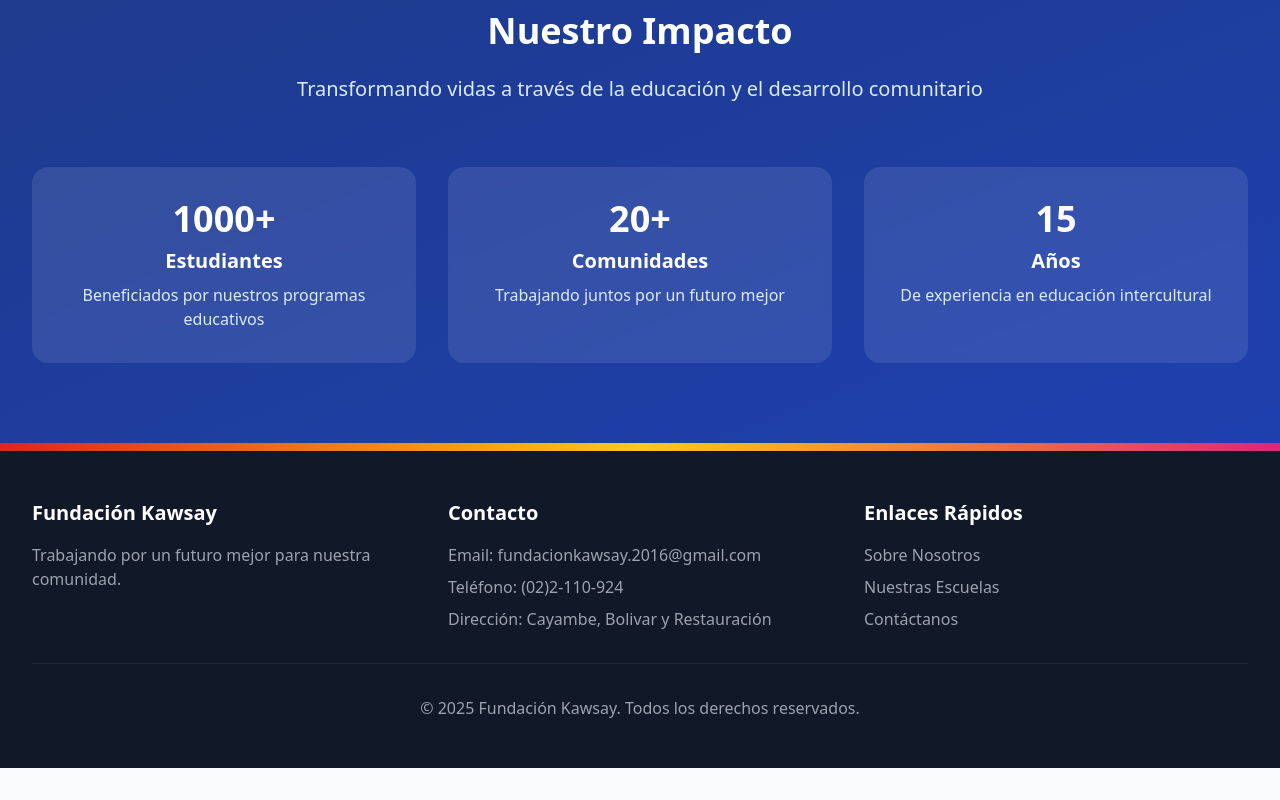
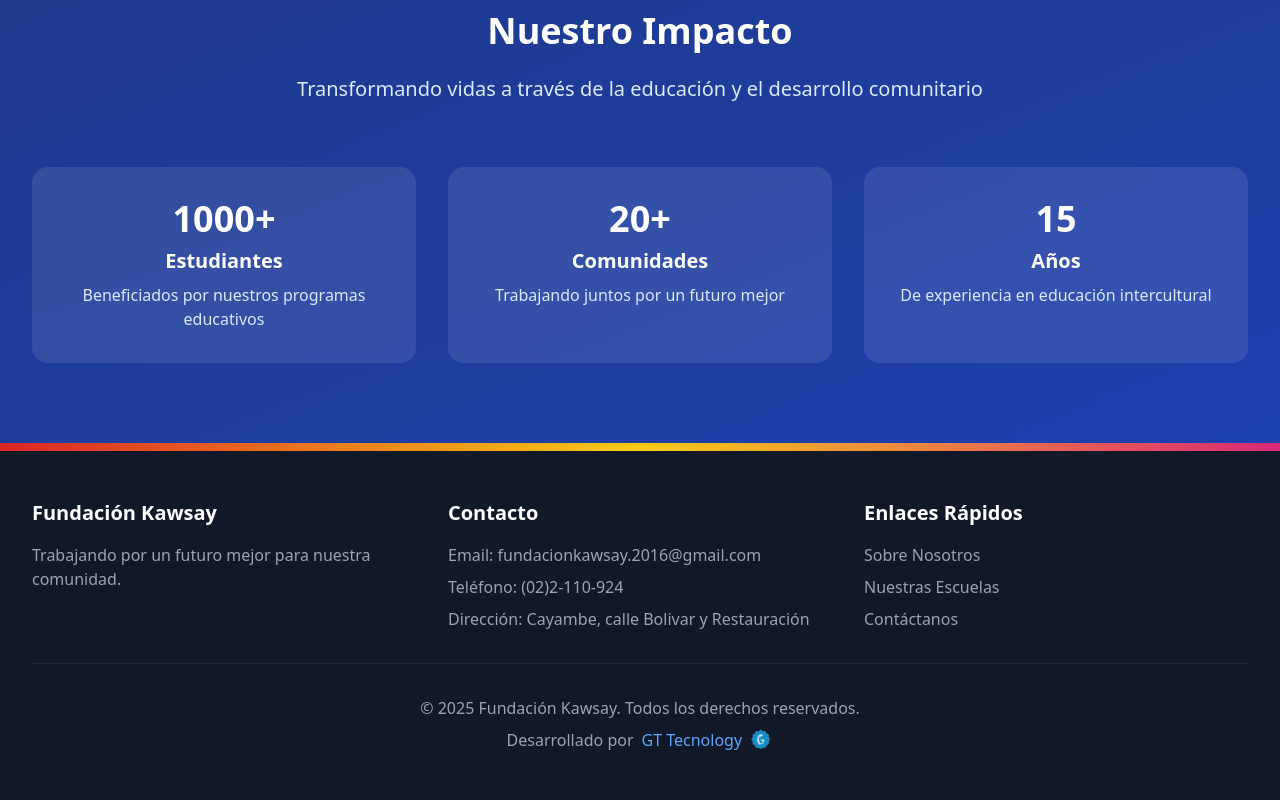
Before and after one commit to kawsayfun/fundacionkawsay, a Next.js app: page / in a window 1280 px wide. Shown: the part 1381-2181 px from the top of the page. Before the commit the page ends 2149 px from the top, so only its background shows below. Built offline with nearby package versions, Linux system fonts and the light colour scheme.

Commit message:
link de la plataforma y footer modificado

```diff
--- a/src/components/layout/Footer.jsx
+++ b/src/components/layout/Footer.jsx
@@ -21,7 +21,7 @@ export default function Footer() {
             <ul className="text-gray-400 space-y-2">
               <li>Email: <a href="mailto:info@kawsay.org" className="hover:text-white">fundacionkawsay.2016@gmail.com</a></li>
               <li>Teléfono: <a href="tel:+1234567890" className="hover:text-white">(02)2-110-924 </a></li>
-              <li>Dirección: Cayambe, Bolivar y Restauración</li>
+              <li>Dirección: Cayambe, calle Bolivar y Restauración</li>
             </ul>
           </div>
 
@@ -38,8 +38,25 @@ export default function Footer() {
 
         {/* Línea inferior */}
         <div className="border-t border-gray-800 mt-8 pt-8 text-center text-gray-400">
-          &copy; {new Date().getFullYear()} Fundación Kawsay. Todos los derechos reservados.
-        </div>
+  &copy; {new Date().getFullYear()} Fundación Kawsay. Todos los derechos reservados.
+  <div className="mt-2 flex justify-center items-center gap-2">
+    <span>Desarrollado por</span>
+    <a
+      href="https://gttecnology.com/"
+      target="_blank"
+      rel="noopener noreferrer"
+      className="text-blue-400 hover:underline"
+    >
+      GT Tecnology
+    </a>
+    <img
+      src="/images/LOGO.png"
+      alt="GT Technology Logo"
+      className="h-6"
+    />
+  </div>
+</div>
+
       </div>
     </footer>
   );
--- a/src/config/navigation.js
+++ b/src/config/navigation.js
@@ -34,7 +34,7 @@ export const navigationItems = [
   },
   {
     name: 'PLATAFORMA',
-    href: 'https://moodle.kawsay.org',
+    href: 'https://fundacionkawsayplataforma.org/',
     isExternal: true,
     isHighlighted: true
   },
--- a/src/firebaseConfig.js
+++ b/src/firebaseConfig.js
@@ -1,4 +1,4 @@
-// functions/firebaseConfig.js (o donde prefieras)
+
 import { initializeApp } from "firebase/app";
 import { getFirestore } from "firebase/firestore";
 import { getAuth } from "firebase/auth";
```
Also changed, not shown: public/images/LOGO.png (added), 1 other file (tests, documents, lock files or other folders).
